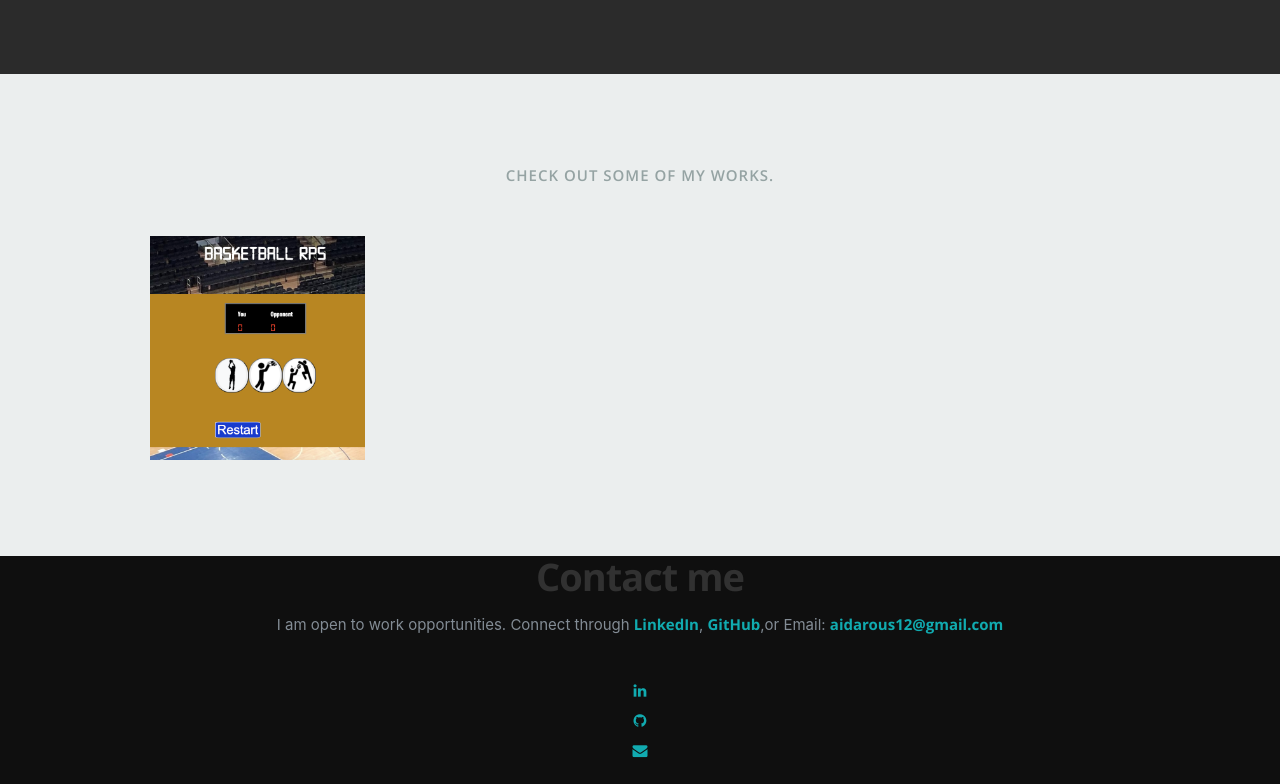
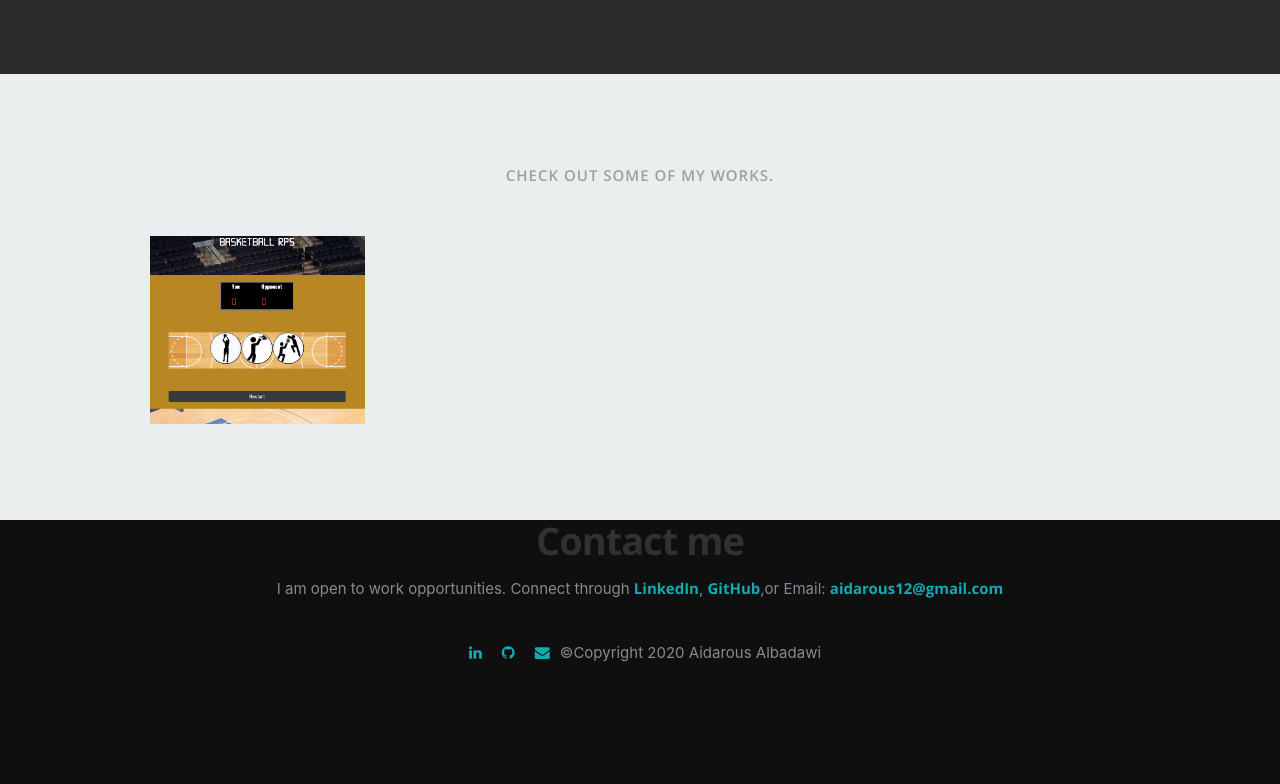
Before and after one commit to aidarous/portfolio.github.io, a React (Create React App) app: page / in a window 1280 px wide. Shown: the part 1277-2061 px from the top of the page. After the commit the page ends 1961 px from the top, so only its background shows below. Built offline with nearby package versions, Linux system fonts and the light colour scheme.

Commit message:
minor changes to UI

```diff
--- a/src/App.css
+++ b/src/App.css
@@ -2,16 +2,7 @@
   text-align: center;
 }
 
-.App-logo {
-  height: 40vmin;
-  pointer-events: none;
-}
 
-@media (prefers-reduced-motion: no-preference) {
-  .App-logo {
-    animation: App-logo-spin infinite 20s linear;
-  }
-}
 
 .App-header {
   background-color: #282c34;
@@ -24,15 +15,14 @@
   color: white;
 }
 
-.App-link {
-  color: #61dafb;
+.row{
+  display: flex;
+  align-items: center;
+  justify-content: center;
+  flex-direction: row;
 }
 
-@keyframes App-logo-spin {
-  from {
-    transform: rotate(0deg);
-  }
-  to {
-    transform: rotate(360deg);
-  }
+.row-item{
+  padding: 10px;
+
 }
--- a/src/components/Projects.js
+++ b/src/components/Projects.js
@@ -1,6 +1,7 @@
 import React, { Component } from 'react'
 import { BrowserRouter as  Link } from 'react-router-dom'
 import basketballrps from '../assets/basketballrps.png'
+import bballrps from '../assets/bballrps.png'
 export default class Projects extends Component {
     render() {
         return (
@@ -15,7 +16,7 @@ export default class Projects extends Component {
 
                                     <a href="#modal-01" >
 
-                                        <img alt="" src= {basketballrps} />
+                                        <img alt="" src= {bballrps} />
                                         <div className="overlay">
                                             <div className="portfolio-item-meta">
 
--- a/src/components/contactus.js
+++ b/src/components/contactus.js
@@ -6,14 +6,26 @@ export default class Contactus extends Component {
             <div>
                 <h1> Contact me</h1>
                 <p> I am open to work opportunities. Connect through <a href="https://www.linkedin.com/in/aidarous-albadawi-515a20159/"><b>LinkedIn</b></a>, <a href="https://github.com/aidarous"><b>GitHub</b></a>,or Email: <a href="mailto: aidarous12@gmail.com"><b>aidarous12@gmail.com</b></a></p>
-                <div className="row banner">
-                    <ul className="social">
 
-                    <li><a href="https://www.linkedin.com/in/aidarous-albadawi-515a20159/" className="fa fa-linkedin" target="_blank"></a></li>
-                    <li><a href="https://github.com/aidarous"><i className="fa fa-github" /></a></li>
-                    <li><a href="mailto: aidarous12@gmail.com" className=" fa fa-envelope" ></a></li>
+                <div>
+                    <div >
 
-                    </ul>
+                            <ul className="row">
+
+
+                                    <li className="row-item"><a href="https://www.linkedin.com/in/aidarous-albadawi-515a20159/" className="fa fa-linkedin" target="_blank"></a></li>
+
+
+                                    <li className="row-item"><a href="https://github.com/aidarous" className="fa fa-github"></a></li>
+
+
+                                    <li className="row-item"><a href="mailto: aidarous12@gmail.com" className=" fa fa-envelope" ></a></li>
+                                    <li>&copy;Copyright 2020 Aidarous Albadawi </li>
+
+
+                            </ul>
+
+                    </div>
                 </div>
             </div>
 
```
Also changed, not shown: src/assets/bballrps.png (added).
